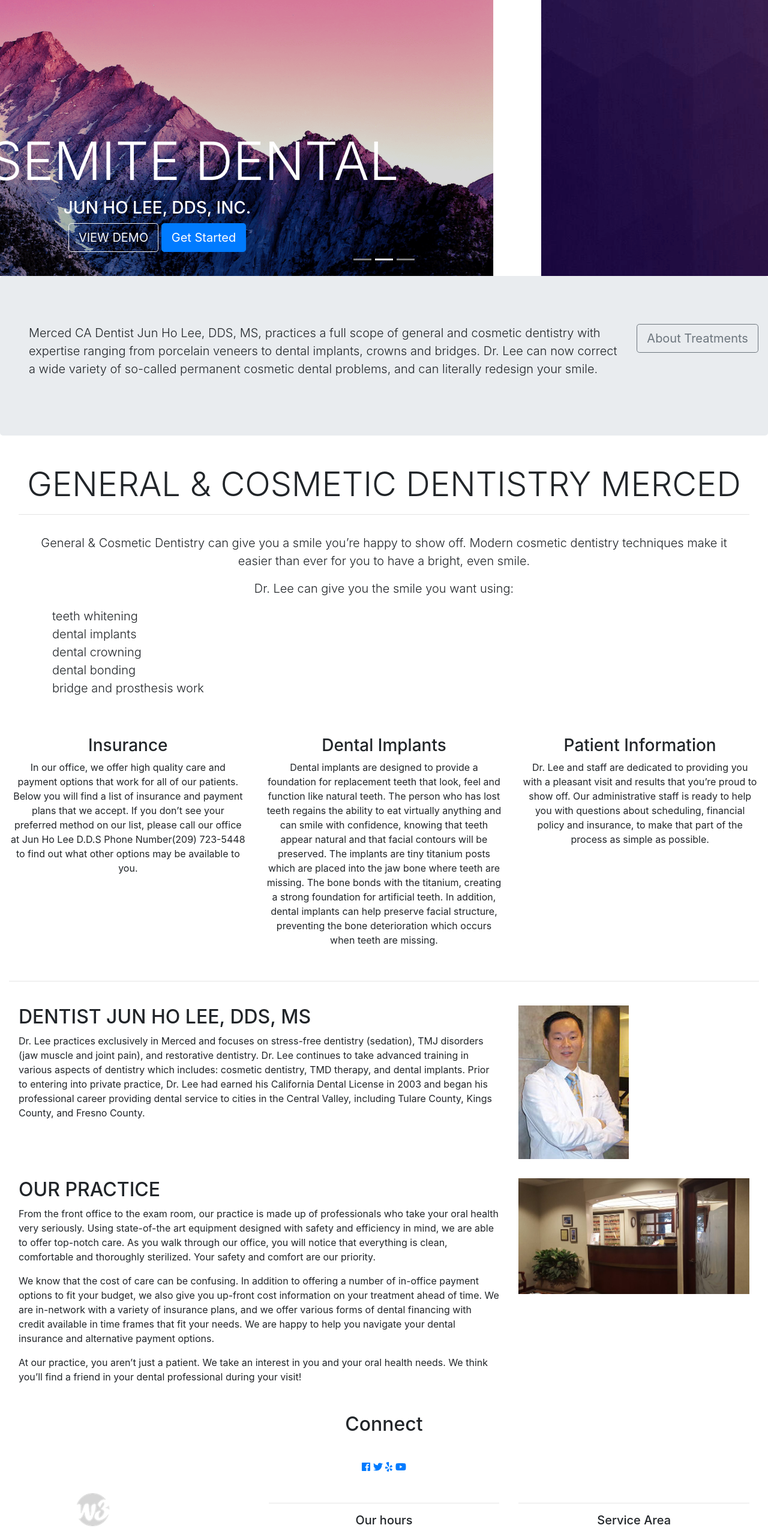
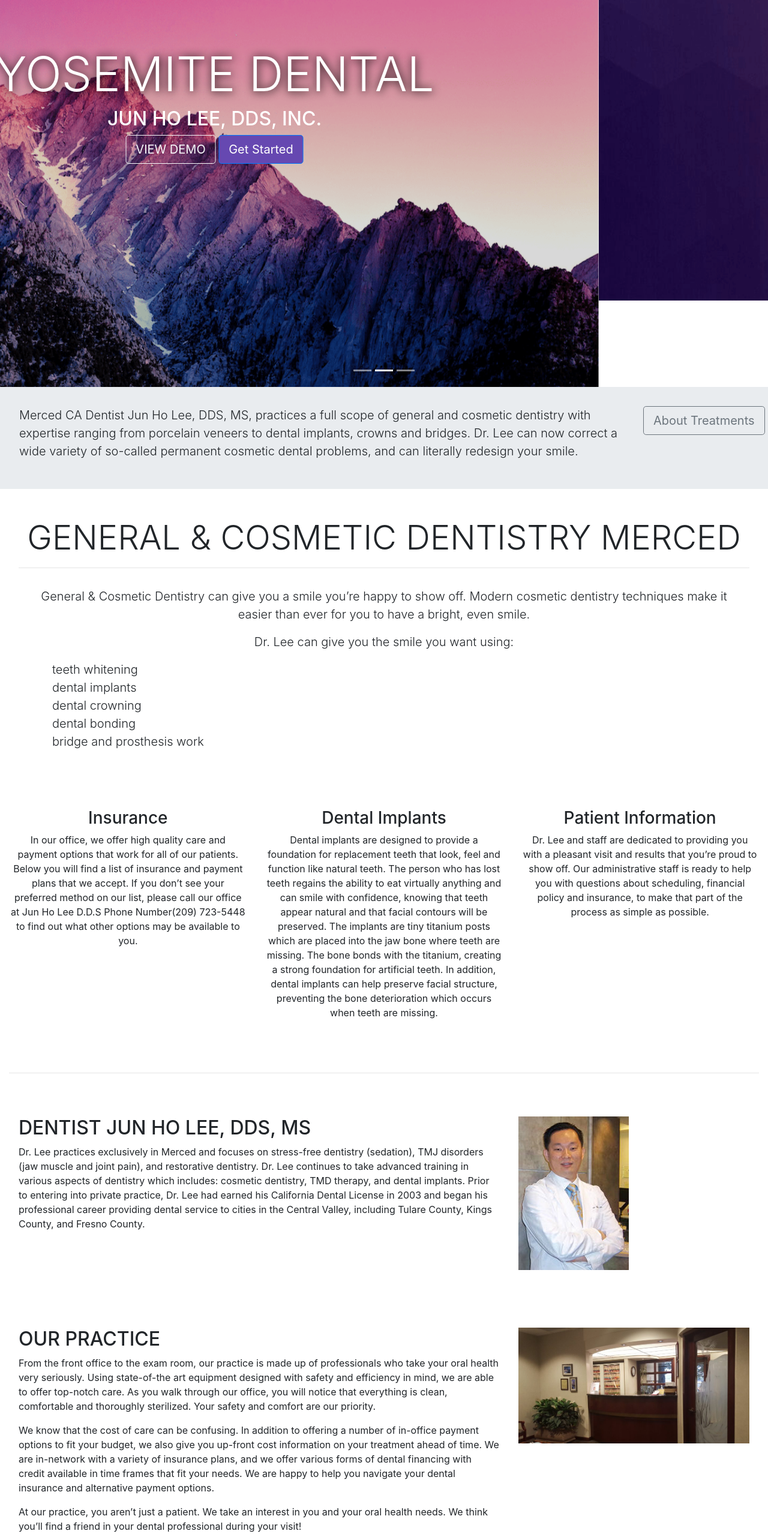
Before and after one commit to segatrooper/mercedsmiles.xyz, a plain HTML site: page index.html in a window 1280 px wide. Shown: the part 240-2797 px from the top of the page at 60% size. Drawn offline with nearby package versions, Linux system fonts and the light colour scheme.

Commit message:
finished all the styling except for the media querries

```diff
--- a/index.html
+++ b/index.html
@@ -179,7 +179,8 @@
 <div class="container-fluid padding">
 	<div class="row text-center">
 		<div class="col-md-4">
-			<img src="img/w3newbie.png" alt="">
+			<hr class="light">
+			<h5>Yosemite Dental</h5>
 			<hr class="light">
 			<p>(209)-723-5448</p>
 			<p>drleeoffice@att.net</p>
--- a/style.css
+++ b/style.css
@@ -12,12 +12,96 @@ html, body {
   padding: .8rem;
 }
 
+.navbar-nav li {
+  padding-right: 20px;
+}
 
+.nav-link {
+  font-size: 1.1em !important;
+}
 
+.carousel-inner img {
+  width: 100%;
+  height: 100%;
+}
 
+.carousel-caption {
+  position: absolute;
+  top: 50%;
+  transform: translateY(-50%);
+}
 
+.carousel-caption h1 {
+  font-size: 500%;
+  text-transform: uppercase;
+  text-shadow: 1px 1px 15px #000;
+}
 
+.carousel-caption h3 {
+  font-size: 200%;
+  font-weight: 500;
+  text-shadow: 1px 1px 1px 10px #000
+}
 
+.btn-primary {
+  background-color: #6648b1;
+  bprder: 1px solid #6648b1;
+}
+
+.btn-primary:hovor {
+  background-color: #563d7c;
+  border: 1px solid #563d7c;
+}
+
+.jumbotron {
+  padding: 1rem;
+  border-radius: 0;
+}
+
+.padding {
+  padding-bottom: 2rem;
+}
+
+.social a {
+  font-size: 4.5em;
+  padding: 3rem;
+}
+
+.fa-facebook {
+  color: #3b5998;
+}
+
+.fa-twitter {
+  color: #00aced;
+}
+
+.fa-yelp {
+  color: #bb0000;
+}
+
+.fa-instagram {
+  color: #517fa4;
+}
+
+.fa-youtube {
+  color: #bb0000;
+}
+
+footer {
+  background-color: #3f3f3f;
+  color: #d5d5d5;
+  padding-top: 2rem;
+}
+
+hr.light {
+  border-top: 1px solid #d5d5d5
+  width: 75%;
+  margin-top: 1 rem;
+  margin-bottom: 1rem;
+}
+footer a {
+  color: #d5d5d5;
+}
 /*---Media Queries --*/
 @media (max-width: 992px) {
 
@@ -27,7 +111,8 @@ html, body {
 }
 @media (max-width: 576px) {
 
-}
+}  bprder: 1px solid #6648b1;
+
 
 
 /*---Firefox Bug Fix --*/
```
